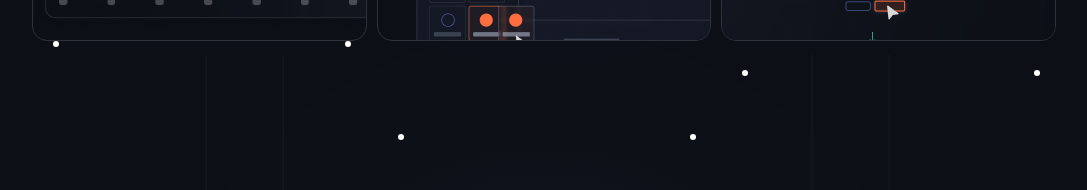
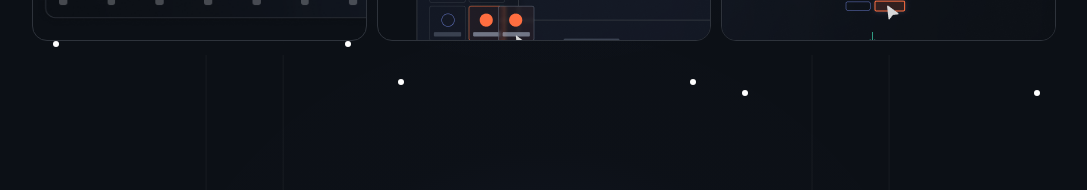
Before and after one commit to WillCBurroughs/bcsolutions, a React (Create React App) app: page / in a window 1280 px wide. Shown: the part 1481-1671 px from the top of the page, without its empty margins (96-1183 px from the left). Built offline with nearby package versions, Linux system fonts and the light colour scheme.

Commit message:
Adding correct placement of white dots

```diff
--- a/src/components/atoms/BenefitCardDesktop.js
+++ b/src/components/atoms/BenefitCardDesktop.js
@@ -11,7 +11,7 @@ function BenefitCardDesktop(props) {
             {props.paragraphText}
         </p>
         <img src={props.imageSRC} className= {props.imgClass}/>
-        <div className="bottomDecorations">
+        <div className="bottomDecorations" id = {props.decorationID}>
             <div className="bottomLeftDecoration"></div>
             <div className="bottomRightDecoration"></div>
         </div>
--- a/src/components/molecules/BenefitsDesktop.js
+++ b/src/components/molecules/BenefitsDesktop.js
@@ -19,12 +19,14 @@ function BenefitsDesktop() {
             paragraphText = "Unique, tailored designs that elevate your brand and captivate audiences."
             imageSRC = {SecondBenefit}
             imgClass = "SecondBenefit"
+            decorationID = "secondBenefit"
         />
         <BenefitCardDesktop
             headerText = "User-Focused Experiences"
             paragraphText = "Intuitive, responsive designs built for seamless navigation and high conversions."
             imageSRC = {ThirdBenefit}
             imgClass = "ThirdBenefit"
+            decorationID = "thirdBenefit"
         />
     </div>
   );
--- a/src/index.css
+++ b/src/index.css
@@ -314,3 +314,11 @@ code {
   object-fit: cover;
   overflow: hidden;
 }
+
+#secondBenefit {
+  margin-top: -55px;
+}
+
+#thirdBenefit {
+  margin-top: 20px;
+}
```
